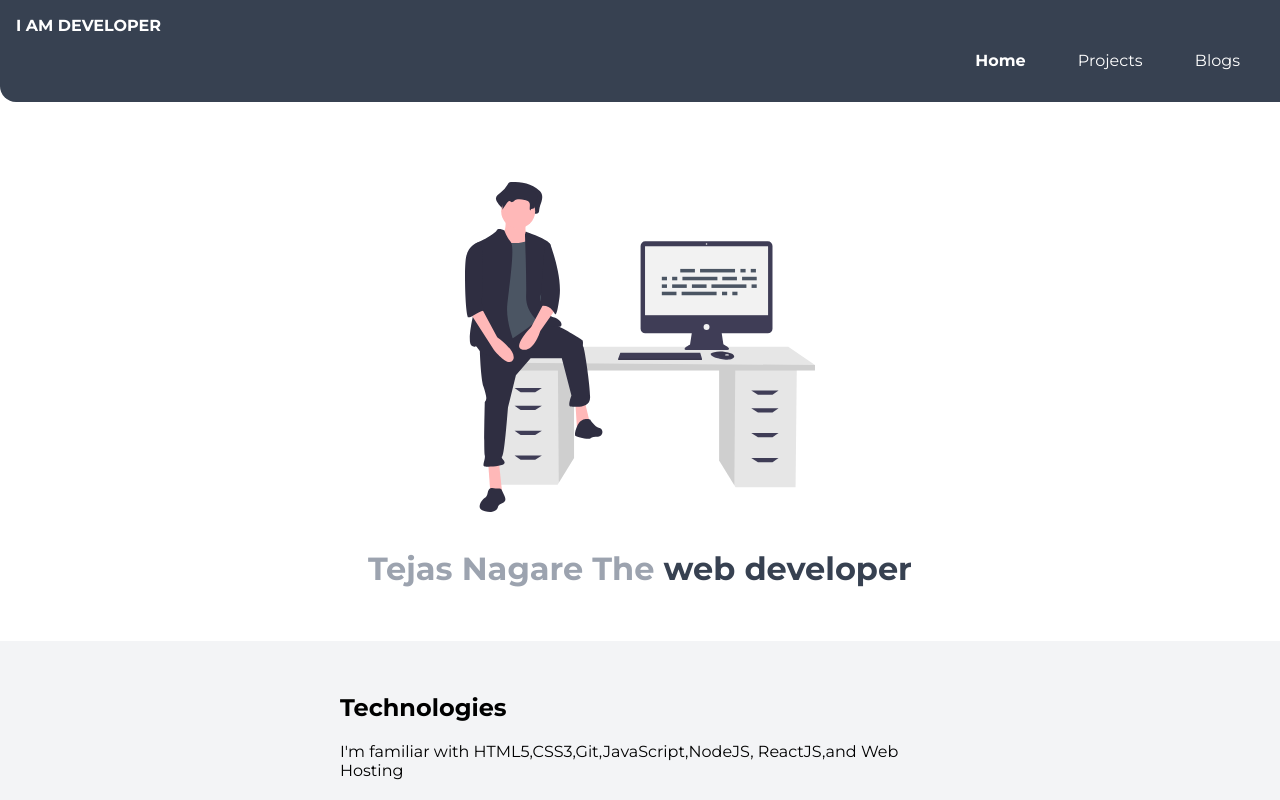
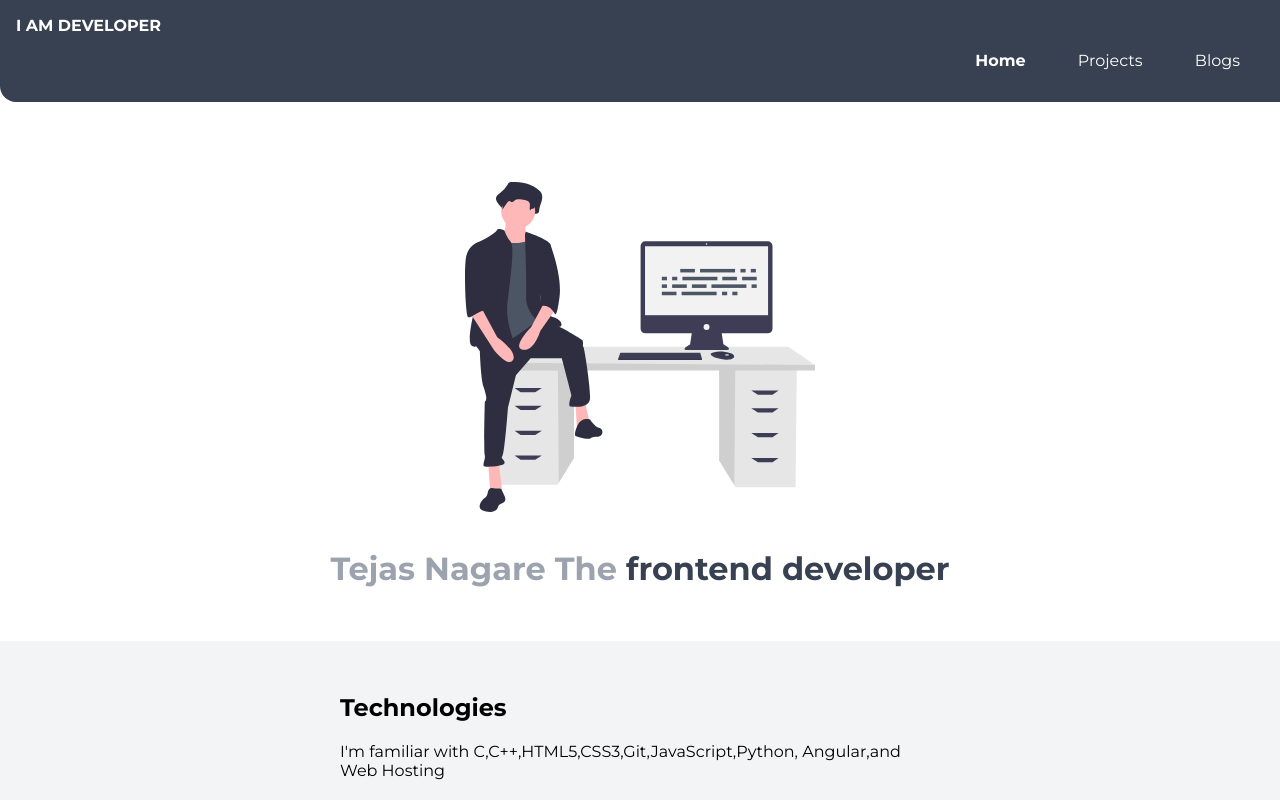
Before and after one commit to Tejas2229/neogcamp-lession-3-live, a plain HTML site: page index.html in a window 1280 px wide. Shown: the top 800 px of the page. Drawn offline with Linux system fonts and the light colour scheme.

Commit message:
Add files via upload

```diff
--- a/index.html
+++ b/index.html
@@ -35,14 +35,14 @@
         <img class="hero-img" src="images/hero.svg"/>
         <h1 class="hero-heading">Tejas Nagare
             The  <span class="heading-inverted">
-                web developer</span>  </h1>
+                frontend developer</span>  </h1>
     </header>
 
     <section class="section ow ">
         <div class="container
         container-center"> <h1>Technologies</h1>
-        <p>I'm familiar with HTML5,CSS3,Git,JavaScript,NodeJS,
-            ReactJS,and Web Hosting
+        <p>I'm familiar with C,C++,HTML5,CSS3,Git,JavaScript,Python,
+            Angular,and Web Hosting
         </p>
        </div>
 
@@ -55,7 +55,7 @@
             projects hosted online
         </p>
         <a class="link link-primary"
-    href="/">See Projects</a>
+    href="/projects.html">See Projects</a>
        </div>
 
     </section>
@@ -68,7 +68,7 @@
             blogs. I like to do document my journey of learning.
         </p>
         <a class="link link-primary"
-        href="/">Read Blogs</a>
+        href="/blogs.html">Read Blogs</a>
        </div>
 
     </section>
```
